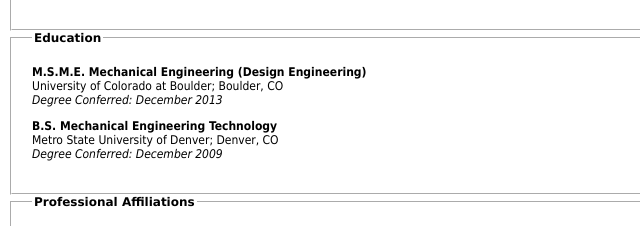
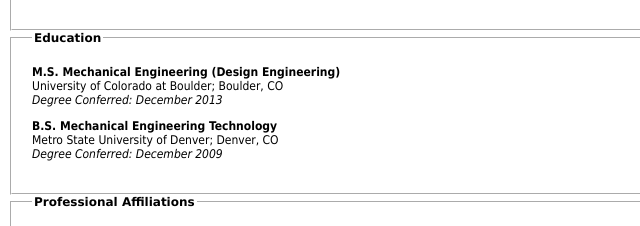
Before and after one commit to mchcj5/mh-com, a plain HTML site: page index.html in a window 1280 px wide. Shown: the part 1203-1429 px from the top of the page, 0-640 px from the left. Drawn offline with Linux system fonts and the light colour scheme.

Commit message:
Update index.html

```diff
--- a/index.html
+++ b/index.html
@@ -125,7 +125,7 @@ Selected to participate in the USRP internship program, assigned and completed v
 
 <fieldset>
 <legend><font class="secttitle">Education</font></legend>
-<font class="thingname">M.S.M.E. Mechanical Engineering (Design Engineering)</font><br>
+<font class="thingname">M.S. Mechanical Engineering (Design Engineering)</font><br>
 University of Colorado at Boulder; Boulder, CO<br>
 <font class="thingrole">Degree Conferred: December 2013</font>
 
```
